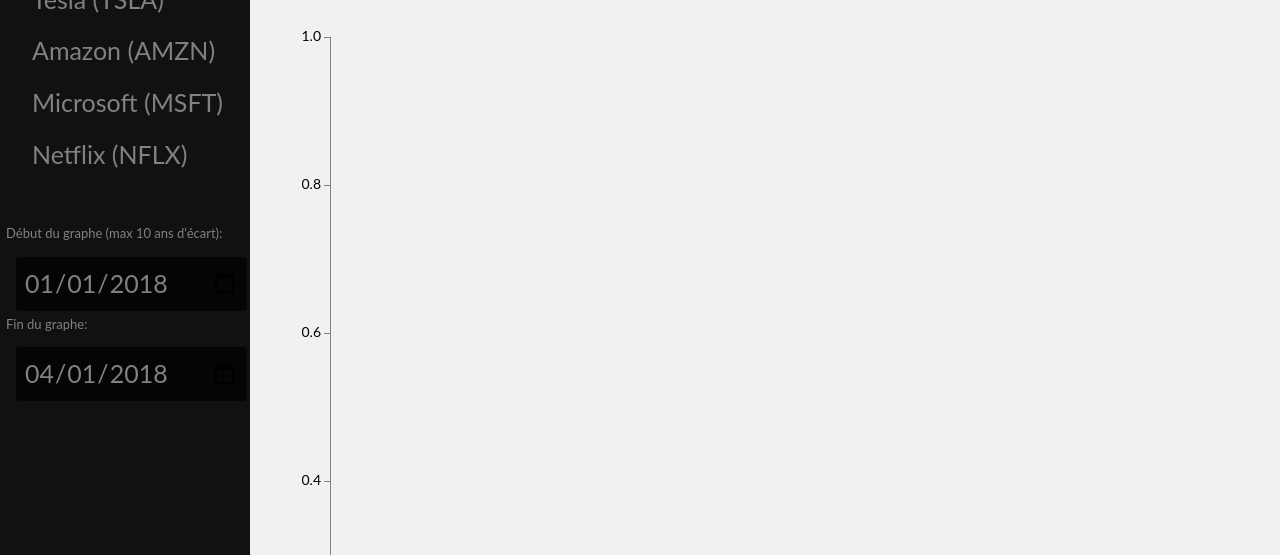
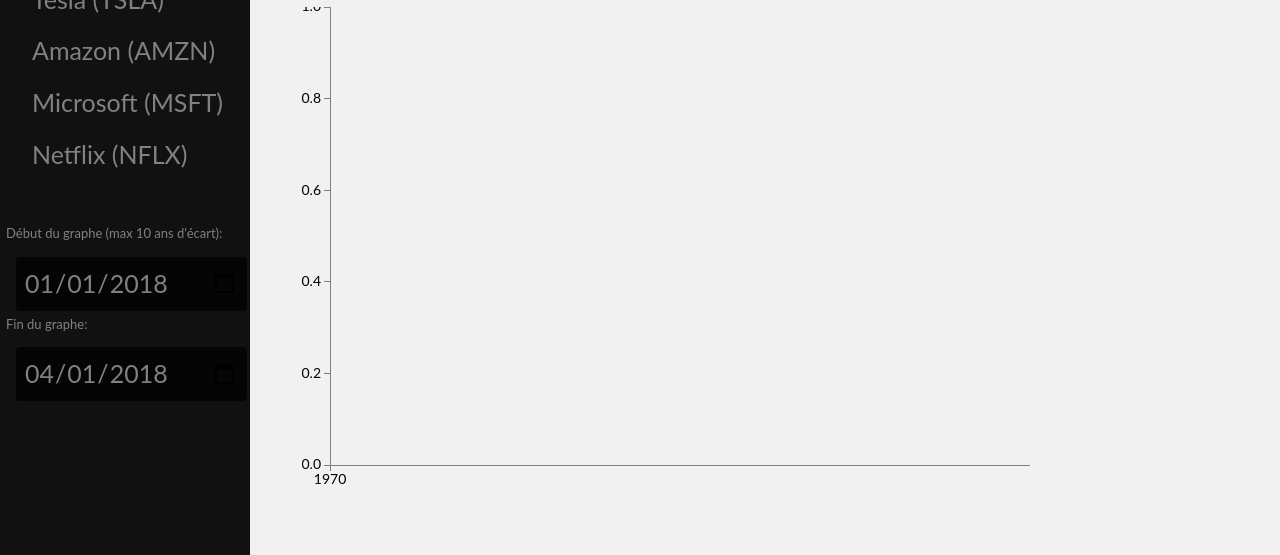
Before and after one commit to aymebou/Visualisation-de-Cours-Bourse, a website: page routes/index.html in a window 1280 px wide. Shown: the part 245-800 px from the top of the page. Drawn offline with nearby package versions, Linux system fonts and the light colour scheme; files that its build step writes are made by us from their sources; files whose address does not match are found by name.

Commit message:
enabled graph resize on reload

```diff
--- a/public/javascripts/plot.js
+++ b/public/javascripts/plot.js
@@ -7,9 +7,11 @@
 
 function initGraph() {
     // Set the dimensions of the canvas / graph
-    var margin = {top: 30, right: 20, bottom: 30, left: 80},
-        width = 1600 - margin.left - margin.right,
-        height = 800 - margin.top - margin.bottom;
+    console.log( parseInt(d3.select("#title").style('height')));
+    var margin = {top: 0, right: 20, bottom: 80, left: 80},
+        width = parseInt(d3.select("#main").style('width')) - margin.left - margin.right,
+        height = parseInt(d3.select("#main").style('height')) - margin.top - margin.bottom -
+            parseInt(d3.select("#title").style('height')) - 100;
     x = d3.time.scale().range([0, width]);
     y = d3.scale.linear().range([height, 0]);
 
@@ -33,7 +35,7 @@
         });
 
     // Adds the svg canvas
-    svg = d3.select("#plot")
+    var svg = d3.select("#main")
         .append("svg")
         .attr("width", width + margin.left + margin.right)
         .attr("height", height + margin.top + margin.bottom)
@@ -49,7 +51,7 @@
     // Add the X Axis
     svg.append("g")
         .attr("class", "x axis")
-        .attr("transform", "translate(0," + height + ")")
+        .attr("transform", "translate(0," + height +    ")")
         .call(xAxis);
 
     // Add the Y Axis
@@ -80,7 +82,7 @@
     x.domain(d3.extent(data, function(d) { return d.date; }));
     y.domain([d3.min(data, function(d) { return d.close; }), d3.max(data, function(d) { return d.close; })]);
     // Select the section we want to apply our changes to
-    svg = d3.select("#plot").transition();
+    svg = d3.select("#main").transition();
 
     // Make the changes
     svg.select(".line")   // change the line
--- a/routes/index.html
+++ b/routes/index.html
@@ -24,6 +24,7 @@
         initDates();
         initCurrency();
     });</script>
+
 
 
 </head>
@@ -58,8 +59,9 @@
 
 
 <div id="main">
-    <h1> Simple one-page app dans le cadre du recrutement  <img src="images/ekimetrics.png" alt="Ekimetrics"style="width:300px;height:90px;margin-bottom:17px">  </h1>
-    <svg id="plot"></svg>
+    <h1 id="title"> Simple one-page app dans le cadre du recrutement  <img src="images/ekimetrics.png" alt="Ekimetrics"style="width:300px;height:90px;margin-bottom:17px">  </h1>
+
+
 
 </div>
 
```
